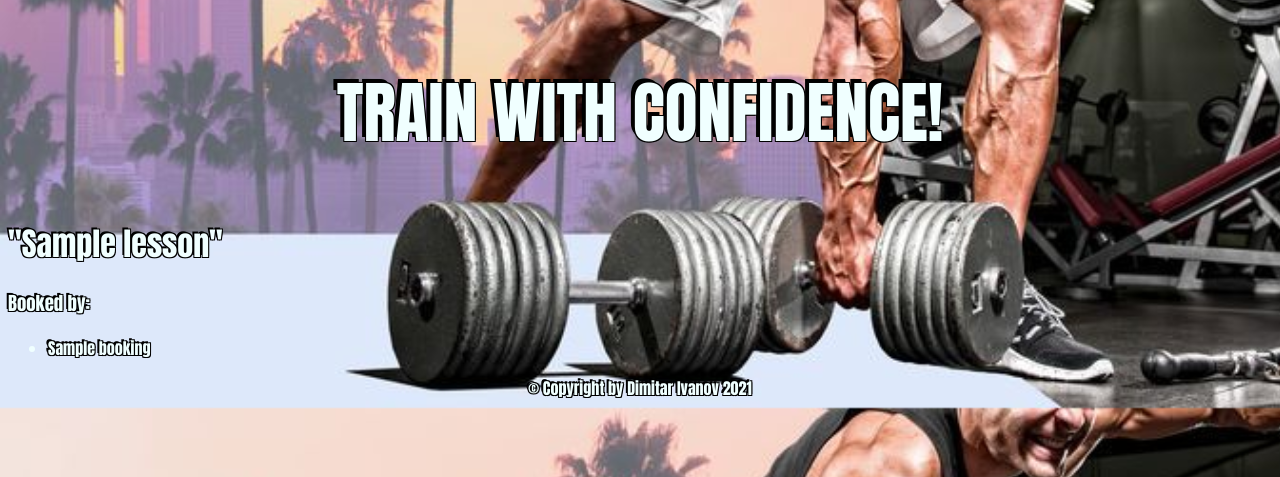
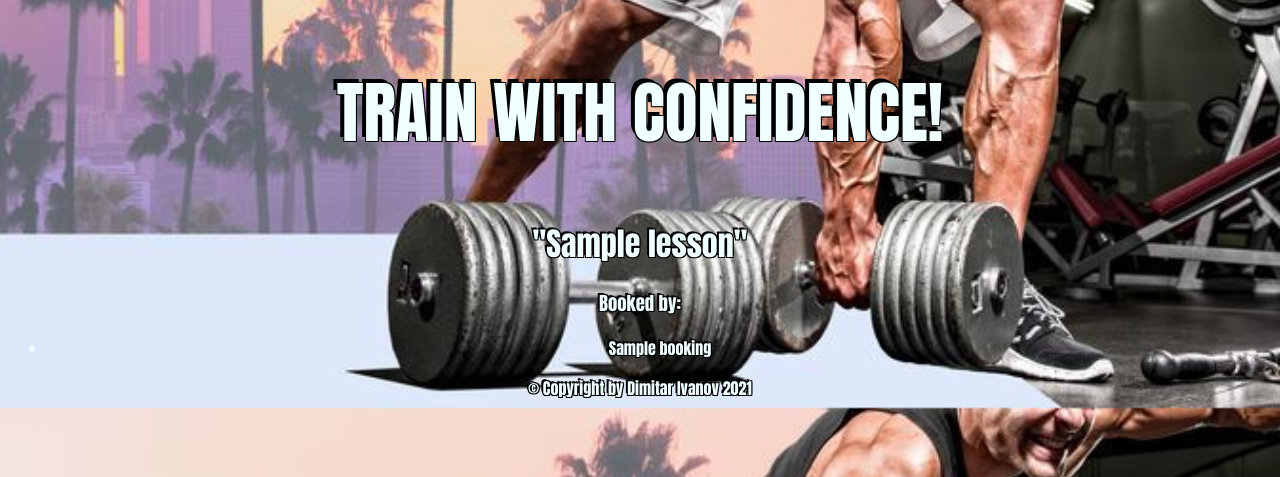
Before and after one commit to mitkousa/Gym_Project_W4, a Flask app: page /bookings/1 in a window 1280 px wide. Shown: the part 323-800 px from the top of the page. Run offline with Flask 2, Linux system fonts and the light colour scheme; a database or web service that is not in the repository returns one stand-in record (values such as "Sample title"); some libraries are stand-ins or nearby versions.

Commit message:
show bookings centered

```diff
--- a/static/style.css
+++ b/static/style.css
@@ -161,4 +161,8 @@ select {
     font-size: 19px;
     border-radius: 6px;
     font-family: Impact, Haettenschweiler, 'Arial Narrow Bold', sans-serif;
-  }
+}
+
+.center_show {
+    text-align: center;
+}
--- a/templates/bookings/show.html
+++ b/templates/bookings/show.html
@@ -1,13 +1,14 @@
 {% extends 'base.html' %}
 {% block content %}
+<div class="center_show">
 <h1> "{{booking.lesson.name}}" </h1>
 
 <h3>Booked by:</h3>
 
 
-    {% for member in members %}
-        <ul>
-        <li>{{member.name}}</li></ul>
-    {% endfor %}
-
+{% for member in members %}
+    <ul>
+    <li>{{member.name}}</li></ul>
+{% endfor %}
+</div>
 {% endblock %}
```
